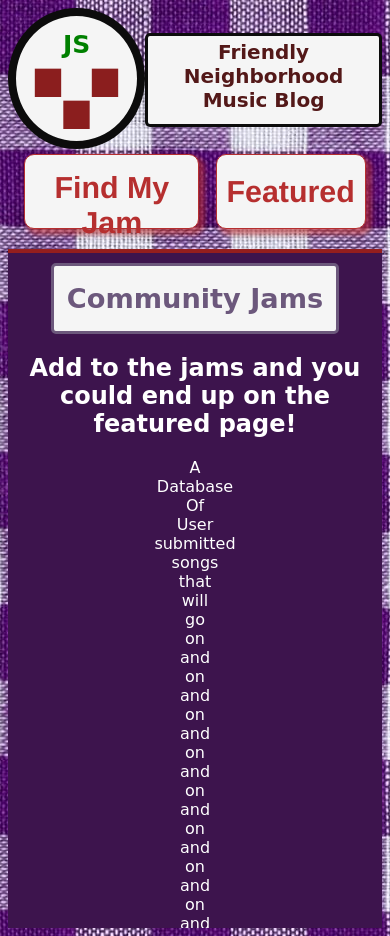
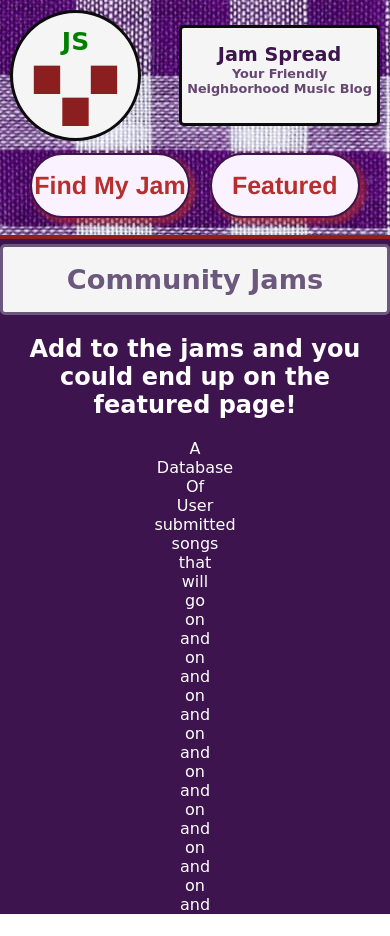
Before and after one commit to BagelChips/SpreadableJams, a plain HTML site: page index.html in a window 390 px wide. Both pictures are taken after a click on the button "Community". After the commit the page ends 914 px from the top, so only its background shows below. Drawn offline with Linux system fonts and the light colour scheme; a web font is replaced by a local one.

Commit message:
very minor update to UI

```diff
--- a/css/style.css
+++ b/css/style.css
@@ -1,6 +1,7 @@
 body {
   font-family: "Goblin One", cursive;
   background-image: url("../img/purpleGingham.jpg");
+  margin: auto;
 }
 
 main {
@@ -10,11 +11,10 @@ main {
   max-height: 80vh;
 }
 
-.communityHeader {
+.communityHeader,
+.featuredHeader {
   box-sizing: content-box;
-  width: 70%;
-  min-width: 250px;
-  margin: 10px 5px;
+  margin: 5px auto;
   padding: 10px;
   font-size: 1.7rem;
   line-height: 45px;
@@ -23,22 +23,6 @@ main {
   border: 3px solid rgba(108, 88, 124);
   border-radius: 5px;
   text-align: center;
-}
-
-.featuredHeader {
-  text-align: center;
-  box-sizing: border-box;
-  width: 70%;
-  min-width: 350px;
-  max-width: 415px;
-  min-height: 80px;
-  margin: 2% auto;
-  line-height: 70px;
-  font-size: 30px;
-  color: rgb(108, 88, 124);
-  background-color: whitesmoke;
-  border: 3px solid rgba(108, 88, 124);
-  border-radius: 5px;
 }
 
 ul {
@@ -50,7 +34,6 @@ ul {
 
 @media screen and (min-width: 751px) {
   header {
-    /* background-color: #3d144d; */
     max-width: 1200px;
     margin: 20px auto;
     max-height: 30vh;
@@ -126,7 +109,7 @@ ul {
     max-width: 415px;
     min-height: 40px;
     margin: 20px 25px;
-    font-size: 20px;
+    font-size: 16px;
     color: rgb(108, 88, 124);
     background-color: whitesmoke;
     border: 1px solid rgba(108, 88, 124);
@@ -172,12 +155,12 @@ ul {
     text-align: center;
     max-height: 58vh;
     align-items: center;
+    margin: auto;
   }
   .featuredContent {
     width: 65%;
     min-width: 375px;
     overflow: scroll;
-    margin: 10px;
     background-color: rgb(182, 47, 47);
     border: 4px solid black;
     padding: 15px 10px;
@@ -198,7 +181,6 @@ ul {
     display: flex;
     flex-direction: row;
     justify-content: space-between;
-    height: max-content;
   }
 
   #mobileDescription {
@@ -227,9 +209,10 @@ ul {
     background-color: whitesmoke;
     width: 125px;
     height: 125px;
+    margin: 10px;
     border-radius: 50%;
     justify-content: center;
-    border: 8px solid rgba(0, 0, 0, 0.95);
+    border: 3px solid rgba(0, 0, 0, 0.95);
   }
 
   #mobileLogoDiv h1 {
@@ -250,6 +233,17 @@ ul {
     text-align: center;
     color: rgba(139, 30, 30);
   }
+  #mobileDescriptionJS {
+    color: rgb(61, 20, 77);
+    margin: auto;
+    font-size: 1.2em;
+    margin-bottom: 0px;
+  }
+  #mobileDescriptionSub {
+    margin-top: 0px;
+    color: rgba(61, 20, 77, 0.78);
+    font-size: 0.8em;
+  }
 
   #mainHeader {
     text-align: center;
@@ -262,6 +256,11 @@ ul {
     box-shadow: 5px 3px 5px 1px rgba(139, 30, 30, 0.788);
   }
 
+  .headerFlexContainer {
+    display: flex;
+    justify-content: space-around;
+  }
+
   #mainSubHeader {
     background-color: whitesmoke;
     border: 2px solid rgb(182, 47, 47);
@@ -271,20 +270,20 @@ ul {
     text-align: center;
     padding: 5px;
   }
+
   #siteDescription {
     display: none;
   }
   #mobileDescription {
-    font-size: 20px;
-    color: rgb(83, 24, 24);
+    padding-top: 15px;
+    min-width: 170px;
     text-align: center;
     height: 80px;
-    margin-top: 25px;
-    padding: 4px;
+    margin: 25px 10px 0px 5px;
     border: 3px solid rgba(0, 0, 0, 0.95);
     border-radius: 5px;
     background-color: whitesmoke;
-    width: 230px;
+    width: 50%;
   }
 
   #mobileHeaderDiv {
@@ -292,6 +291,7 @@ ul {
     flex-direction: row;
     justify-content: space-between;
     margin-bottom: -15px;
+    width: 100%;
   }
 
   .headerFlexContainer {
@@ -301,21 +301,30 @@ ul {
   .mobileButtonContainer {
     display: flex;
     flex-direction: row;
-    justify-content: space-evenly;
+    justify-content: space-around;
+    margin: 17px 0;
+  }
+
+  .modal-button {
+    margin-right: 10px;
+  }
+
+  .mobileBtn {
+    margin-left: 10px;
   }
 
   button {
     color: rgb(182, 47, 47);
-    background-color: whitesmoke;
-    height: 75px;
+    background-color: rgb(250, 243, 255);
+    height: 65px;
     min-width: 150px;
     max-width: 175px;
-    font-size: 1.9rem;
+    font-size: 25px;
     padding: 15px 2px;
-    border-radius: 10px;
+    border-radius: 40px;
     font-weight: bolder;
     font-family: "Franklin Gothic Medium", "Arial Narrow", Arial, sans-serif;
-    border: 1px solid rgb(182, 47, 47);
+    border: 2px solid rgb(61, 20, 77);
     box-shadow: 4px 4px 5px 2px rgba(182, 47, 47, 0.6);
   }
 
@@ -365,10 +374,6 @@ ul {
 
   .hide {
     display: none;
-  }
-
-  .communityHeader {
-    margin: 10px auto;
   }
 }
 article {
--- a/index.html
+++ b/index.html
@@ -29,10 +29,13 @@
           <h1>JS</h1>
           <h2>.. .</h2>
         </div>
-        <h2 id="mobileDescription">Friendly Neighborhood Music Blog</h2>
+        <div  id="mobileDescription">
+          <h2 id="mobileDescriptionJS">Jam Spread</h2>
+          <h2 id="mobileDescriptionSub">Your Friendly Neighborhood Music Blog</h2>
+        </div>
       </div>
       <div class="headerFlexContainer">
-        <h2 id="siteDescription">A COMMUNITY DRIVEN MUSIC BLOG AND DATABASE<h2>
+        <h2 id="siteDescription">A COMMUNITY DRIVEN MUSIC BLOG AND DATABASE</h2>
           <div class="mobileButtonContainer">
             <button class="modal-button">Find My Jam</button>
             <button class="communityBtn mobileBtn">Community</button>
--- a/js/app.js
+++ b/js/app.js
@@ -4,8 +4,17 @@ const communityBtn = document.querySelector(".communityBtn");
 const featuredBtn = document.querySelector(".featuredBtn");
 const featuredContent = document.querySelector(".featuredContent");
 const communityContent = document.querySelector(".communityContent");
+const contentAndButtons = [
+  communityBtn,
+  featuredBtn,
+  featuredContent,
+  communityContent,
+];
+
+//
 
 // --Modal Functionality---
+
 const modalBtn = document.querySelector(".modal-button");
 const modalBg = document.querySelector(".modal-bg");
 const modalClose = document.querySelector(".modal-close");
@@ -13,37 +22,25 @@ const modalClose = document.querySelector(".modal-close");
 modalBtn.addEventListener("click", () => {
   modalBg.classList.add("visible");
 });
+
 modalClose.addEventListener("click", () => {
   modalBg.classList.remove("visible");
 });
 
 communityBtn.addEventListener("click", () => {
-  toggleHide(featuredBtn);
-  toggleHide(featuredContent);
-  toggleHide(communityBtn);
-  toggleHide(communityContent);
+  toggleClass(contentAndButtons, "hide");
 });
 
 featuredBtn.addEventListener("click", () => {
-  toggleHide(featuredBtn);
-  toggleHide(featuredContent);
-  toggleHide(communityBtn);
-  toggleHide(communityContent);
+  toggleClass(contentAndButtons, "hide");
 });
 
-function toggleHide(element) {
-  if (element.classList.contains("hide")) {
-    element.classList.remove("hide");
-  } else {
-    element.classList.add("hide");
+let toggleClass = function (elements, className) {
+  for (let each of elements) {
+    if (each.classList.contains(className)) {
+      each.classList.remove(className);
+    } else {
+      each.classList.add(className);
+    }
   }
-}
-
-// Search object?
-
-function search(track, artist) {
-  let query = { track, artist };
-  for (let key in query) {
-    console.log(key + "=" + query[key]);
-  }
-}
+};
```
